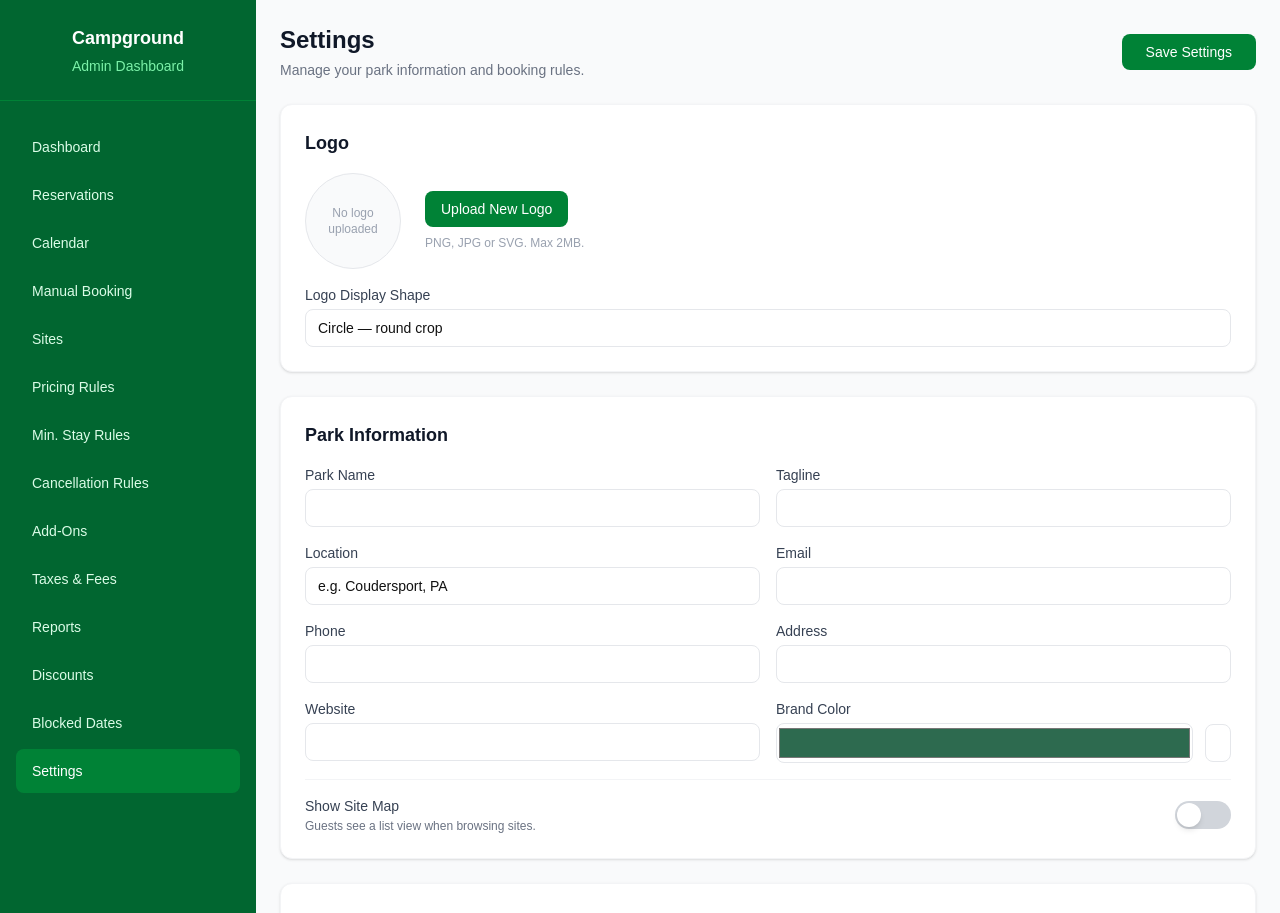
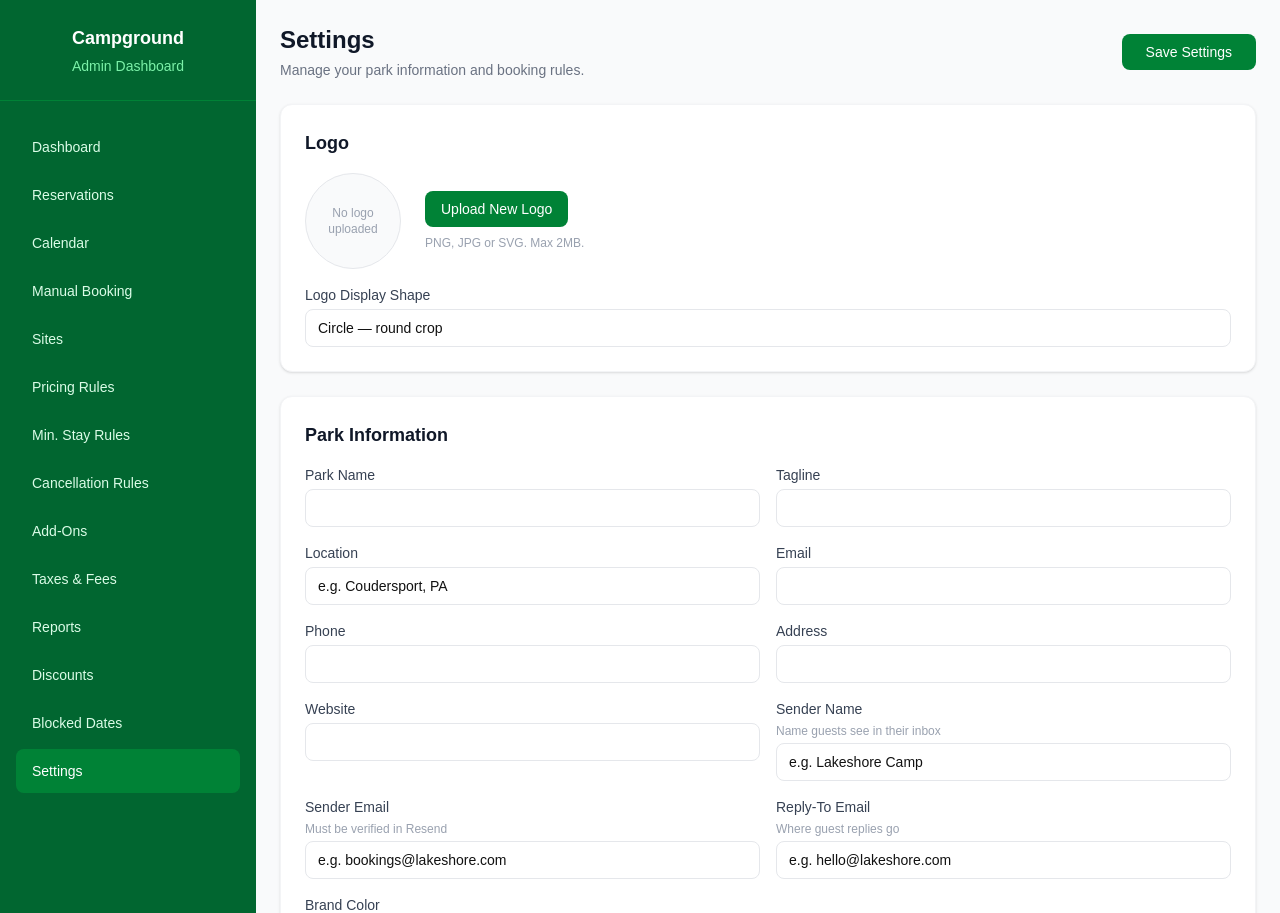
Before and after one commit to Cadyhollow/campground-reservation-template, a Next.js app: page /admin/settings in a window 1280 px wide. Shown: the top 913 px of the page. Built offline with nearby package versions, Linux system fonts and the light colour scheme; no server answers; the database is empty.

Commit message:
Add sender name, sender email, reply-to email settings and dynamic email sender

```diff
--- a/app/admin/settings/page.tsx
+++ b/app/admin/settings/page.tsx
@@ -28,6 +28,9 @@ const defaultSettings = {
   accent_color: '#2D6A4F',
   show_site_map: false,
   admin_password: '',
+  sender_name: '',
+  sender_email: '',
+  reply_to_email: '',
   season_start: 'May 1',
   season_end: 'October 11',
   closed_season_message: 'We are closed for the season. We look forward to welcoming you back next year!',
@@ -72,6 +75,9 @@ export default function SettingsPage() {
         accent_color: data.accent_color || '#2D6A4F',
         show_site_map: data.show_site_map || false,
         admin_password: '',
+        sender_name: data.sender_name || '',
+        sender_email: data.sender_email || '',
+        reply_to_email: data.reply_to_email || '',
         season_start: data.season_start || 'May 1',
         season_end: data.season_end || 'October 11',
         closed_season_message: data.closed_season_message || 'We are closed for the season. We look forward to welcoming you back next year!',
@@ -125,6 +131,9 @@ export default function SettingsPage() {
       accent_color: form.accent_color,
       show_site_map: form.show_site_map,
       ...(form.admin_password ? { admin_password: form.admin_password } : {}),
+      sender_name: form.sender_name,
+      sender_email: form.sender_email,
+      reply_to_email: form.reply_to_email,
       season_start: form.season_start,
       season_end: form.season_end,
       closed_season_message: form.closed_season_message,
@@ -207,6 +216,10 @@ export default function SettingsPage() {
             <div><label className="block text-sm font-medium text-gray-700 mb-1">Phone</label><input className="w-full border border-gray-200 rounded-lg px-3 py-2 text-sm" value={form.park_phone} onChange={e => setForm({ ...form, park_phone: e.target.value })} /></div>
             <div><label className="block text-sm font-medium text-gray-700 mb-1">Address</label><input className="w-full border border-gray-200 rounded-lg px-3 py-2 text-sm" value={form.park_address} onChange={e => setForm({ ...form, park_address: e.target.value })} /></div>
             <div><label className="block text-sm font-medium text-gray-700 mb-1">Website</label><input className="w-full border border-gray-200 rounded-lg px-3 py-2 text-sm" value={form.park_website} onChange={e => setForm({ ...form, park_website: e.target.value })} /></div>
+            <div><label className="block text-sm font-medium text-gray-700 mb-1">Sender Name</label><p className="text-xs text-gray-400 mb-1">Name guests see in their inbox</p><input className="w-full border border-gray-200 rounded-lg px-3 py-2 text-sm" placeholder="e.g. Lakeshore Camp" value={form.sender_name} onChange={e => setForm({ ...form, sender_name: e.target.value })} /></div>
+<div><label className="block text-sm font-medium text-gray-700 mb-1">Sender Email</label><p className="text-xs text-gray-400 mb-1">Must be verified in Resend</p><input type="email" className="w-full border border-gray-200 rounded-lg px-3 py-2 text-sm" placeholder="e.g. bookings@lakeshore.com" value={form.sender_email} onChange={e => setForm({ ...form, sender_email: e.target.value })} /></div>
+<div><label className="block text-sm font-medium text-gray-700 mb-1">Reply-To Email</label><p className="text-xs text-gray-400 mb-1">Where guest replies go</p><input type="email" className="w-full border border-gray-200 rounded-lg px-3 py-2 text-sm" placeholder="e.g. hello@lakeshore.com" value={form.reply_to_email} onChange={e => setForm({ ...form, reply_to_email: e.target.value })} /></div>
+
             <div><label className="block text-sm font-medium text-gray-700 mb-1">Brand Color</label><div className="flex items-center gap-3"><input type="color" className="w-12 h-10 rounded border border-gray-200 cursor-pointer" value={form.accent_color} onChange={e => setForm({ ...form, accent_color: e.target.value })} /><input className="flex-1 border border-gray-200 rounded-lg px-3 py-2 text-sm font-mono" value={form.accent_color} onChange={e => setForm({ ...form, accent_color: e.target.value })} /></div></div>
           </div>
 
--- a/app/api/email/route.ts
+++ b/app/api/email/route.ts
@@ -11,7 +11,7 @@ async function getSettings() {
   )
   const { data } = await supabase
     .from('settings')
-    .select('park_name, park_location, park_email, park_phone, confirmation_message')
+    .select('park_name, park_location, park_email, park_phone, confirmation_message, sender_name, sender_email, reply_to_email')
     .limit(1)
     .single()
   return data
@@ -42,11 +42,12 @@ export async function POST(request: NextRequest) {
 
     const settings = await getSettings()
     const campgroundName = settings?.park_name || 'Campground'
-    const campgroundLocation = settings?.park_location || ''
-    const contactEmail = settings?.park_email || process.env.RESEND_FROM_EMAIL || 'reservations@example.com'
-    const contactPhone = settings?.park_phone || ''
-    const fromEmail = process.env.RESEND_FROM_EMAIL || 'reservations@example.com'
-    const replyToEmail = settings?.park_email || process.env.RESEND_FROM_EMAIL || 'info@example.com'
+const campgroundLocation = settings?.park_location || ''
+const contactEmail = settings?.park_email || 'reservations@bookings.com'
+const contactPhone = settings?.park_phone || ''
+const senderName = settings?.sender_name || campgroundName
+const fromEmail = settings?.sender_email || process.env.RESEND_FROM_EMAIL || 'bookings@campgroundreservations.com'
+const replyToEmail = settings?.reply_to_email || settings?.park_email || process.env.RESEND_FROM_EMAIL || 'bookings@campgroundreservations.com'
 
     // Convert confirmation_message newlines into HTML paragraphs
     const rawMessage = settings?.confirmation_message || ''
@@ -96,7 +97,7 @@ export async function POST(request: NextRequest) {
 
     // ── Customer confirmation email ──────────────────────────────────────────
     await resend.emails.send({
-      from: `${campgroundName} <${fromEmail}>`,
+      from: `${senderName} <${fromEmail}>`,
       replyTo: replyToEmail,
       to: guestEmail,
       subject: `Reservation Confirmed — ${siteTypeLabel(siteType)} ${siteNumber} · ${arrival}`,
@@ -210,7 +211,7 @@ export async function POST(request: NextRequest) {
 
     // ── Staff notification email ─────────────────────────────────────────────
     await resend.emails.send({
-      from: `${campgroundName} <${fromEmail}>`,
+      from: `${senderName} <${fromEmail}>`,
       replyTo: replyToEmail,
       to: contactEmail,
       subject: `New Reservation — ${siteTypeLabel(siteType)} ${siteNumber} · ${arrival}`,
```
